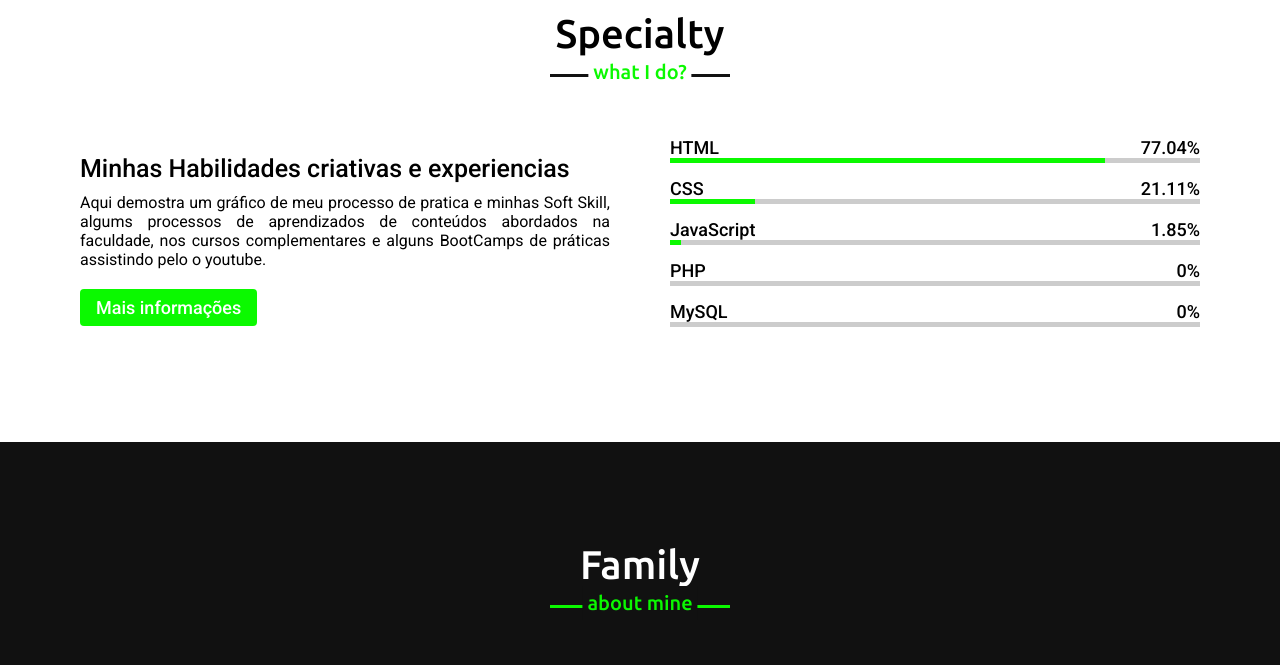
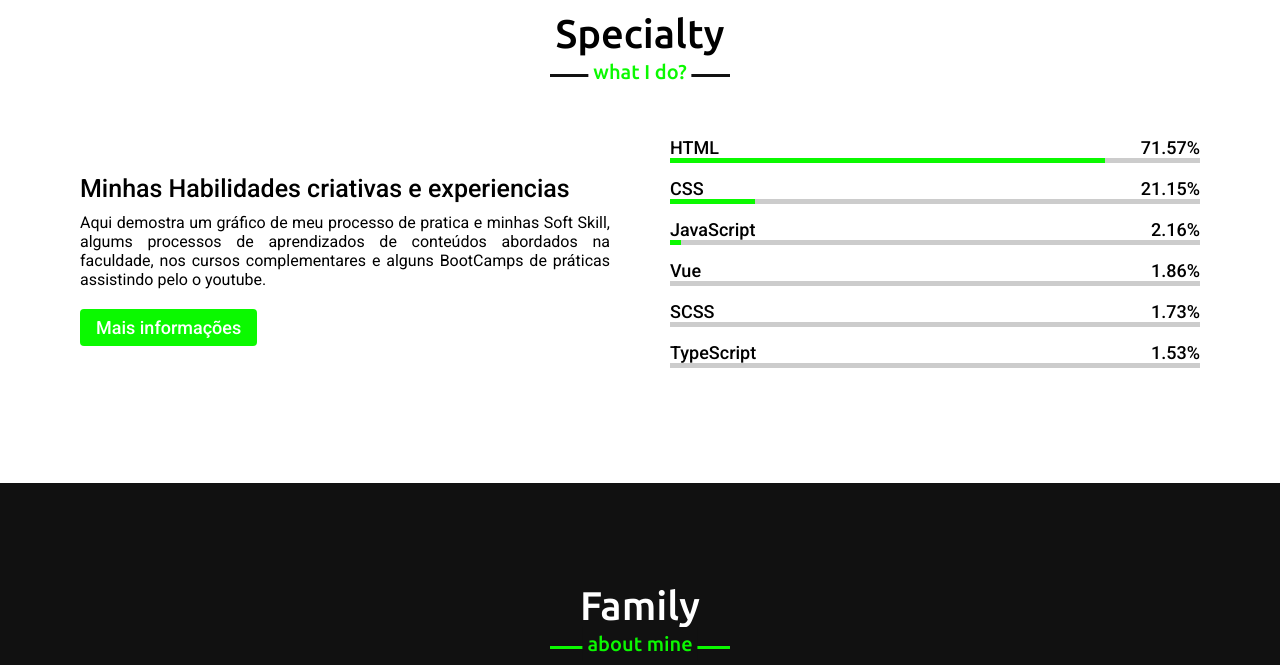
Before and after one commit to mariorenanofc/Portifo-lio, a plain HTML site: page index.html in a window 1280 px wide. Shown: the part 2100-2765 px from the top of the page. Drawn offline with nearby package versions, Linux system fonts and the light colour scheme.

Commit message:
atualize specialization

```diff
--- a/index.html
+++ b/index.html
@@ -113,37 +113,44 @@
                 <div class="bars">
                     <div class="info">
                         <span>HTML</span>
-                        <span>77.04%</span>
+                        <span>71.57%</span>
                     </div>
                     <div class="line html"></div>
                 </div>
                 <div class="bars">
                     <div class="info">
                         <span>CSS</span>
-                        <span>21.11%</span>
+                        <span>21.15%</span>
                     </div>
                     <div class="line css"></div>
                 </div>
                 <div class="bars">
                     <div class="info">
                         <span>JavaScript</span>
-                        <span>1.85%</span>
+                        <span>2.16%</span>
                     </div>
                     <div class="line javascript"></div>
                 </div>
                 <div class="bars">
                     <div class="info">
-                        <span>PHP</span>
-                        <span>0%</span>
+                        <span>Vue</span>
+                        <span>1.86%</span>
                     </div>
                     <div class="line php"></div>
                 </div>
                 <div class="bars">
                     <div class="info">
-                        <span>MySQL</span>
-                        <span>0%</span>
+                        <span>SCSS</span>
+                        <span>1.73%</span>
                     </div>
                     <div class="line mysql"></div>
+                </div>
+                <div class="bars">
+                    <div class="info">
+                        <span>TypeScript</span>
+                        <span>1.53%</span>
+                    </div>
+                    <div class="line typescript"></div>
                 </div>
             </div>
         </div>
```
